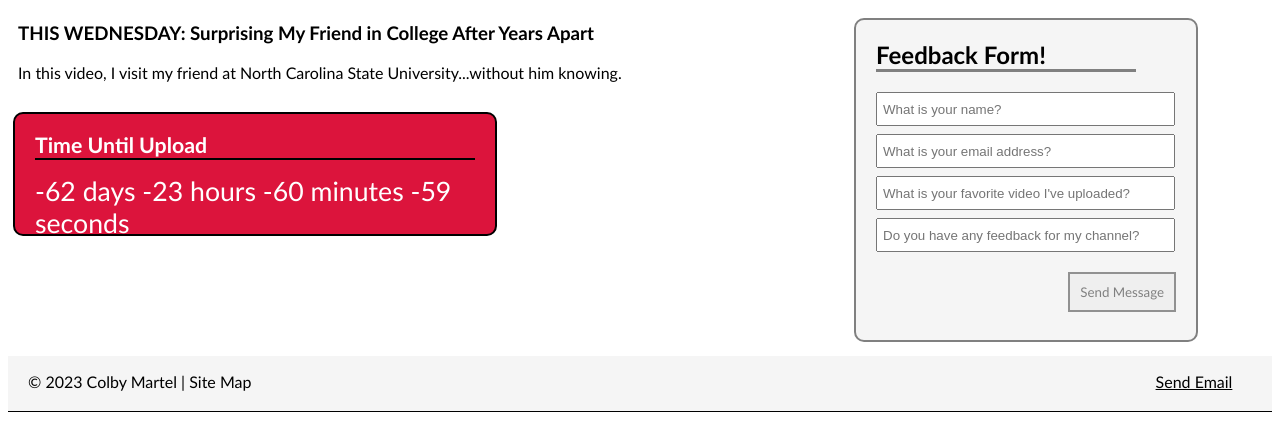
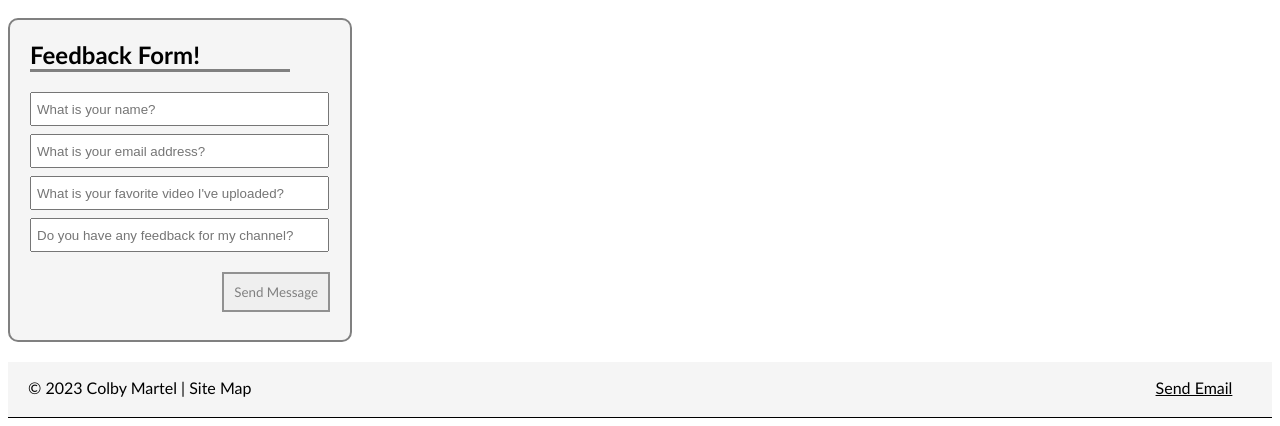
Before and after one commit to cmartel1/WebTechProject, a plain HTML site: page videos.html in a window 1280 px wide. Shown: the part 414-840 px from the top of the page. Drawn offline with Linux system fonts and the light colour scheme.

Commit message:
Update videos.html

```diff
--- a/videos.html
+++ b/videos.html
@@ -175,11 +175,7 @@
     <h3 id="recent-header">Recent Uploads</h3>
     <iframe id="video1" width="345" height="222" src="https://www.youtube.com/embed/qejYBHK6duU" title="Asking Duke Students If They Ever Sleep" frameborder="0" allow="accelerometer; autoplay; clipboard-write; encrypted-media; gyroscope; picture-in-picture; web-share" allowfullscreen></iframe>
     <iframe id="video2" width="345" height="222" src="https://www.youtube.com/embed/j99ppp7k7WE" title="I Traveled to Stanford to Surprise My Friend!" frameborder="0" allow="accelerometer; autoplay; clipboard-write; encrypted-media; gyroscope; picture-in-picture; web-share" allowfullscreen></iframe>
-    <iframe id="video3" width="345" height="222" src="https://www.youtube.com/embed/_to_dPSdlyE" title="Asking Berkeley Students If They Ever Sleep" frameborder="0" allow="accelerometer; autoplay; clipboard-write; encrypted-media; gyroscope; picture-in-picture; web-share" allowfullscreen></iframe>
-    <div id="upcoming-info">
-        <h3>THIS WEDNESDAY: Surprising My Friend in College After Years Apart</h3>
-        <p>In this video, I visit my friend at North Carolina State University...without him knowing.</p>
-    </div>
+    <iframe id="video3" width="345" height="222" src="https://www.youtube.com/embed/Lg3k1KvZMLo" title="Asking Brown Students If They Ever Sleep" frameborder="0" allow="accelerometer; autoplay; clipboard-write; encrypted-media; gyroscope; picture-in-picture; web-share" allowfullscreen></iframe>
     <form action="https://oim-apis.up.railway.app/form2" method="POST">
         <h2 id="form-header">Feedback Form!</h2>
         <input type="text" placeholder="What is your name?" id="name-input" />
@@ -190,41 +186,9 @@
                 placeholder="Do you have any feedback for my channel?"></textarea>
             <button>Send Message</button>
             </div>
-    <div id="countdown-container">
-        <h2 id="countdown-heading">Time Until Upload</h2>
-        <div id="countdown"></div>
     </div>
 
     <script>
-        //countdown timer for my Wednesday upload
-        const timerEl = document.getElementById("countdown");
-        const wednesday = new Date("May 3, 2023 16:00:00 EST").getTime();
-
-        function countDown() {
-
-        const now = new Date().getTime();
-
-        const timeLeft = wednesday - now;
-
-        const days = Math.floor(timeLeft / (1000 * 60 * 60 * 24));
-        const hours = Math.floor((timeLeft % (1000 * 60 * 60 * 24)) / (1000 * 60 * 60));
-        const minutes = Math.floor((timeLeft % (1000 * 60 * 60)) / (1000 * 60));
-        const seconds = Math.floor((timeLeft % (1000 * 60)) / 1000);
-
-        timerEl.innerHTML = days + " days " + hours + " hours " + minutes + " minutes " + seconds + " seconds";
-
-        if (timeLeft === 0) {
-          const done = document.getElementById("countdown");
-          done.innerHTML = "JUST UPLOADED!";
-        }
-        else{
-            setTimeout(countDown, 1000)
-        }
-    }
-
-    document.addEventListener("DOMContentLoaded", function(){
-    setTimeout(countDown, 1000);
-    });
 
     const form = document.querySelector("form");
     const nameInput = document.querySelector("#name-input");
```
